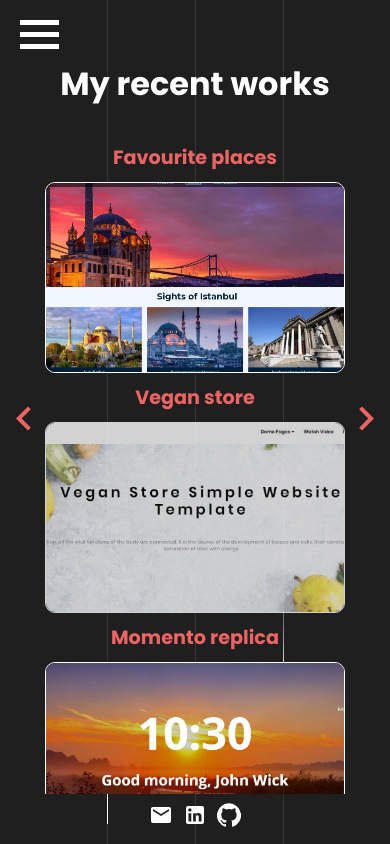
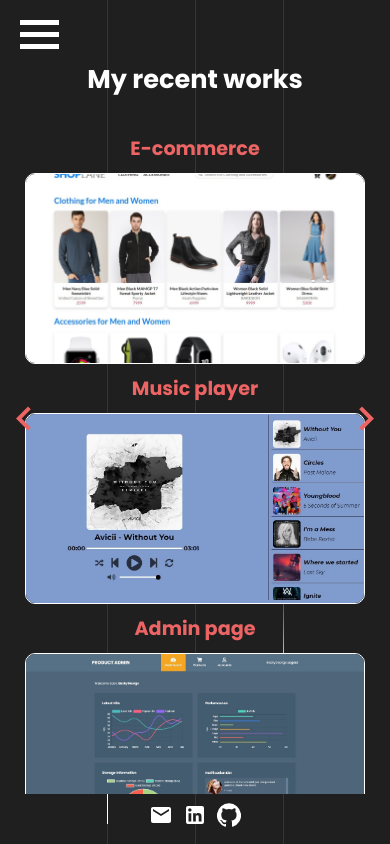
Before and after one commit to Mavludin/portfolio-page, a React (Create React App) app: page /portfolio in a window 390 px wide. Built offline with nearby package versions, Linux system fonts and the light colour scheme.

Commit message:
Optimized code and fixed some bugs

```diff
--- a/src/App.js
+++ b/src/App.js
@@ -1,4 +1,4 @@
-import React from 'react';
+import React, { useEffect } from 'react';
 import './Main.css';
 
 import { CSSTransition, TransitionGroup } from 'react-transition-group';
@@ -11,50 +11,49 @@
 import SkillsPage from './containers/skills/skills';
 import Portfolio from './containers/portfolio/portfolio';
 
-import { Route, BrowserRouter, Switch, withRouter } from 'react-router-dom';
+import { Route, Switch, withRouter } from 'react-router-dom';
 
 import pageFlipAudio from './sound/page-flip.mp3';
-import scrollAndPageFlip from './Utils/PageFlipAndScrollTop';
+import scrollAndPageFlip from './utils/PageFlipAndScrollTop';
 
 import NavigateBeforeIcon from '@material-ui/icons/NavigateBefore';
 import NavigateNextIcon from '@material-ui/icons/NavigateNext';
 
-class App extends React.Component {
+const App = (props) => {
 
-  componentDidMount() {
+  useEffect(() => {
     document.querySelector('.MainBlock').scrollTop = '0';
-    setTimeout( () => {
+    setTimeout(() => {
       document.querySelector('audio').volume = 0.2;
     }, 0);
-  }
+  })
 
-  goToPrevPage = () => {
+  const goToPrevPage = () => {
     const allPaths = ['/', '/about', '/skills', '/portfolio'];
 
-    allPaths.map((item,pos,array)=>{
-
-      if (item === this.props.location.pathname) {
+    allPaths.map((item, pos, array) => {
+      if (item === props.location.pathname) {
         if (pos === 0) {
-          this.props.history.push(array[array.length-1])
-        } else this.props.history.push(array[pos-1])
+          props.history.push(array[array.length - 1])
+        } else props.history.push(array[pos - 1])
       }
+      return true
     })
   }
 
-  goToNextPage = () => {
+  const goToNextPage = () => {
     const allPaths = ['/', '/about', '/skills', '/portfolio'];
 
-    allPaths.map((item,pos,array)=>{
-
-      if (item === this.props.location.pathname) {
-        if (pos === array.length-1) {
-          this.props.history.push(array[0])
-        } else this.props.history.push(array[pos+1])
+    allPaths.map((item, pos, array) => {
+      if (item === props.location.pathname) {
+        if (pos === array.length - 1) {
+          props.history.push(array[0])
+        } else props.history.push(array[pos + 1])
       }
+      return true
     })
   }
 
-  render() {
   return (
 
     <div className="App">
@@ -68,10 +67,10 @@
       <Header />
       <Sidebar />
 
-        <div onClick={()=>{this.goToPrevPage();scrollAndPageFlip()}} className="mobileNav prevPage"><NavigateBeforeIcon /></div>
-        <div onClick={()=>{this.goToNextPage();scrollAndPageFlip()}} className="mobileNav nextPage"><NavigateNextIcon /></div>
+      <div onClick={() => { goToPrevPage(); scrollAndPageFlip() }} className="mobileNav prevPage"><NavigateBeforeIcon /></div>
+      <div onClick={() => { goToNextPage(); scrollAndPageFlip() }} className="mobileNav nextPage"><NavigateNextIcon /></div>
 
-          <Route render={({location})=>(
+      <Route render={({ location }) => (
         <TransitionGroup className="MainBlock">
           <CSSTransition key={location.key} timeout={1000} classNames="fade">
             <Switch location={location}>
@@ -84,12 +83,13 @@
         </TransitionGroup>
 
       )} />
+
       <audio src={pageFlipAudio}></audio>
+
       <Footer />
 
     </div>
   );
 }
-}
 
 export default withRouter(App);
--- a/src/Main.css
+++ b/src/Main.css
@@ -245,8 +245,22 @@
 
 }
 
-@media screen and (max-width: 600px) {
+@media screen and (max-width: 700px) {
+
+  .Page {
+    padding: 0 20px;
+  }
+
   h1 {
       font-size: 2em;
   }
+
 }
+
+@media screen and (max-width: 414px) {
+
+  h1 {
+      font-size: 1.6em;
+  }
+
+}
--- a/src/components/header/header.js
+++ b/src/components/header/header.js
@@ -1,58 +1,69 @@
-import React from 'react';
+import React, { useState, useEffect } from 'react';
 import classes from './header.module.css';
 import '../../Main.css';
 
 import { NavLink } from 'react-router-dom';
 
 import scrollAndPageFlip from '../../utils/PageFlipAndScrollTop';
+import { navLinks } from '../../utils/navLinksData';
 
+const Header = () => {
 
-class Header extends React.Component {
+    const checkBox = React.createRef();
+    const hambMenu = React.createRef();
 
-    checkBox = React.createRef();
-    hambMenu = React.createRef();
+    const [isChecked, changeCheckboxState] = useState(false);
 
-    state = {
-        isChecked : false
+    const onUpdateState = (e) => {
+        changeCheckboxState(e.target.checked)
     }
 
-    onUpdateState = (e) => {
-        this.setState({
-            isChecked: e.target.checked
-        })
+    useEffect(() => {
+
+        if (isChecked) {
+            hambMenu.current.style.transform = 'translateX(0%)';
+            hambMenu.current.style.opacity = '1';
+        }
+        else {
+            hambMenu.current.style.transform = 'translateX(-100%)';
+            hambMenu.current.style.opacity = '0';
         }
 
-    componentDidUpdate() {
+    })
 
-        if (this.state.isChecked) {
-            this.hambMenu.current.style.transform = 'translateX(0%)';
-            this.hambMenu.current.style.opacity = '1';
-        }
-        else {
-            this.hambMenu.current.style.transform = 'translateX(-100%)';
-            this.hambMenu.current.style.opacity = '0';
+    const renderedNavLinks = navLinks.map(item => {
+        return (
+            <li key={item.id}>
+                <NavLink
+                    onClick={()=>{changeCheckboxState(false); scrollAndPageFlip();}}
+                    activeClassName={classes.Active}
+                    exact={true}
+                    to={item.reference}>{item.name}
+                </NavLink>
+            </li>
+        )
+    })
 
-        }
-
-    }
-
-    render(){
     return (
         <header>
                 <div className={[classes.HeaderContent].join(' ')}>
 
-                    <nav ref={this.hambMenu} className={classes.HambMenu}>
+                <nav ref={hambMenu} className={classes.HambMenu}>
                     <ul>
-                            <li><NavLink onClick={()=>{this.setState({isChecked: false}); scrollAndPageFlip();}} activeClassName={classes.Active} exact={true} to="/">Home</NavLink></li>
-                            <li><NavLink onClick={()=>{this.setState({isChecked: false}); scrollAndPageFlip();}} activeClassName={classes.Active} exact to="/about">About Me</NavLink></li>
-                            <li><NavLink onClick={()=>{this.setState({isChecked: false}); scrollAndPageFlip();}} activeClassName={classes.Active} exact to="/skills">My Skills</NavLink></li>
-                            <li><NavLink onClick={()=>{this.setState({isChecked: false}); scrollAndPageFlip();}} activeClassName={classes.Active} exact to="/portfolio">Portfolio</NavLink></li>
+                        {renderedNavLinks}
                     </ul>
                 </nav>
 
-                    <div onClick={this.toggleChecked} className={classes.Hamb}>
+                <div className={classes.Hamb}>
                     <div className={classes.MenuBtn}>
-                            <input checked={this.state.isChecked} onChange={this.onUpdateState} ref={this.checkBox} type="checkbox" id="menu_checkbox" className={classes.MenuCheckBox} />
+                        <input
+                            checked={isChecked}
+                            onChange={onUpdateState}
+                            ref={checkBox}
+                            type="checkbox"
+                            id="menu_checkbox"
+                            className={classes.MenuCheckBox}
+                        />
                         <label htmlFor="menu_checkbox" className={classes.MenuLabel}>
                             <div className={classes.MenuTextBar}></div>
                         </label>
@@ -62,7 +73,6 @@
             </div>
         </header>
     )
-    }
 
 }
 
--- a/src/components/sidebar/sidebar.js
+++ b/src/components/sidebar/sidebar.js
@@ -18,6 +18,7 @@
             <NavLink onClick={()=>scrollAndPageFlip()} activeClassName={classes.Active} exact to="/portfolio"><div></div></NavLink>
         </aside>
     )
+
 }
 
 export default sidebar;
--- a/src/containers/homepage/homepage.js
+++ b/src/containers/homepage/homepage.js
@@ -9,9 +9,7 @@
 
 import ArrowForwardIcon from '@material-ui/icons/ArrowForward';
 
-class HomePage extends React.Component {
-
-    render() {
+const HomePage = () =>  {
 
     return (
         <div className={[classes.HomePage, 'flex-content', 'Page'].join(' ')}>
@@ -19,7 +17,6 @@
             <Link onClick={scrollAndPageFlip} to="/about" className={classes.RedBtn} href="/"><span>Get started</span><ArrowForwardIcon /> </Link>
         </div>
     )
-    }
 
 }
 export default HomePage;
--- a/src/containers/homepage/homepage.module.css
+++ b/src/containers/homepage/homepage.module.css
@@ -58,6 +58,12 @@
     }
 }
 
+@media screen and (max-width: 700px) {
+    .RedBtn {
+        font-size: 1.2em;
+    }
+  }
+
 @media screen and (max-width: 600px) {
 
     .HomePage {
--- a/src/containers/portfolio/portfolio.js
+++ b/src/containers/portfolio/portfolio.js
@@ -13,56 +13,13 @@
 import ArrowForwardIcon from '@material-ui/icons/ArrowForward';
 
 const Portfolio = () => {
+
     return (
         <div className={[classes.PortfolioPage, 'flex-content', 'Page'].join(' ')} >
             <h1 datatype="My recent works">My recent works</h1>
 
             <div className={classes.Content}>
-                <div className={[classes.Item, classes.FavPlaces].join(' ')}>
-                    <h2>Favourite places</h2>
-                    <div className={classes.ItemInner}>
-                        <a href="https://mavludin-html-css-project.glitch.me/" className={classes.RedBtn} target="_blank" rel="noopener noreferrer">
-                            <span>Take a look</span> <ArrowForwardIcon />
-                        </a>
-                        <p className={classes.Tools}>
-                            <span>Tools: </span>
-                            <img src={Html5Icon} alt="Html 5 icon" />
-                            <img src={Css3Icon} alt="Css 3 icon" />
-                            <img src={GitIcon} alt="Git icon" />
-                        </p>
-                    </div>
-                </div>
-                <div className={[classes.Item, classes.VeganStore].join(' ')}>
-                    <h2>Vegan store</h2>
-                    <div className={classes.ItemInner}>
-                        <a href="https://mavludin-landing-page.glitch.me/home.html" className={classes.RedBtn} target="_blank" rel="noopener noreferrer">
-                            <span>Take a look</span> <ArrowForwardIcon />
-                        </a>
-                        <p className={classes.Tools}>
-                            <span>Tools: </span>
-                            <img src={Html5Icon} alt="Html 5 icon" />
-                            <img src={Css3Icon} alt="Css 3 icon" />
-                            <img src={JsIcon} alt="Js icon" />
-                            <img src={GitIcon} alt="Git icon" />
-                        </p>
-                    </div>
-                </div>
-                <div className={[classes.Item, classes.MomentoReplica].join(' ')}>
-                    <h2>Momento replica</h2>
-                    <div className={classes.ItemInner}>
-                        <a href="https://mavludin-todo-list.glitch.me/" className={classes.RedBtn} target="_blank" rel="noopener noreferrer">
-                            <span>Take a look</span> <ArrowForwardIcon />
-                        </a>
-                        <p className={classes.Tools}>
-                            <span>Tools: </span>
-                            <img src={Html5Icon} alt="Html 5 icon" />
-                            <img src={Css3Icon} alt="Css 3 icon" />
-                            <img src={JsIcon} alt="Js icon" />
-                            <img src={JQueryIcon} alt="JQuery icon" />
-                            <img src={GitIcon} alt="Git icon" />
-                        </p>
-                    </div>
-                </div>
+
                 <div className={[classes.Item, classes.ECommerce].join(' ')}>
                     <h2>E-commerce</h2>
                     <div className={classes.ItemInner}>
@@ -113,9 +70,11 @@
                         </p>
                     </div>
                 </div>
+
             </div>
         </div>
     )
+
 }
 
 export default Portfolio;
--- a/src/containers/portfolio/portfolio.module.css
+++ b/src/containers/portfolio/portfolio.module.css
@@ -1,6 +1,8 @@
 .Content {
     display: flex;
     flex-wrap: wrap;
+    width: 100%;
+    justify-content: center;
 }
 
 .Item {
--- a/src/containers/skills/skills.module.css
+++ b/src/containers/skills/skills.module.css
@@ -83,8 +83,8 @@
     }
 
     .Skills > div {
-        height: 100%;
         margin-bottom: 20px;
+        width: 100%;
     }
 
 }
--- /dev/null
+++ b/src/utils/navLinksData.js
@@ -0,0 +1,22 @@
+export const navLinks = [
+    {
+        id: 1,
+        name: 'Home',
+        reference: '/'
+    },
+    {
+        id: 2,
+        name: 'About Me',
+        reference: '/about'
+    },
+    {
+        id: 3,
+        name: 'My Skills',
+        reference: '/skills'
+    },
+    {
+        id: 4,
+        name: 'Portfolio',
+        reference: '/portfolio'
+    },
+]
```
Also changed, not shown: src/containers/skills/skills.js (+3 -6 lines), src/utils/portfolioData.js (added, +38 -0 lines), 1 other file (tests, documents, lock files or other folders). Lines whose indentation alone changed are shown as unchanged.
